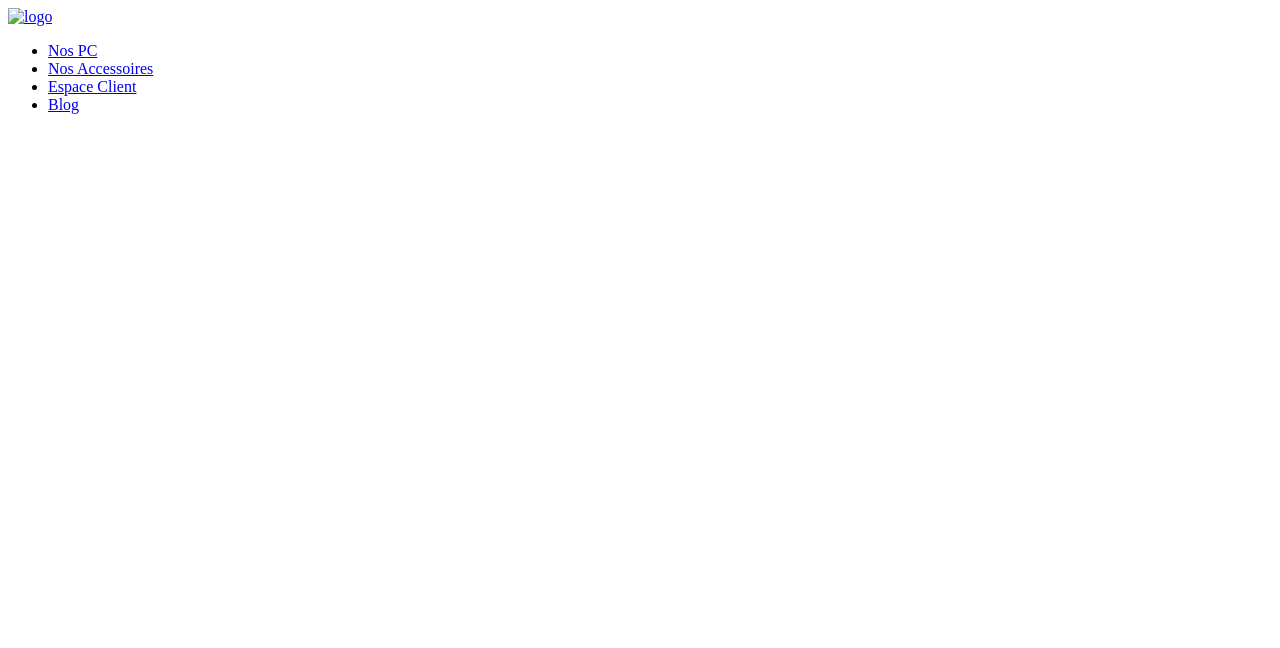
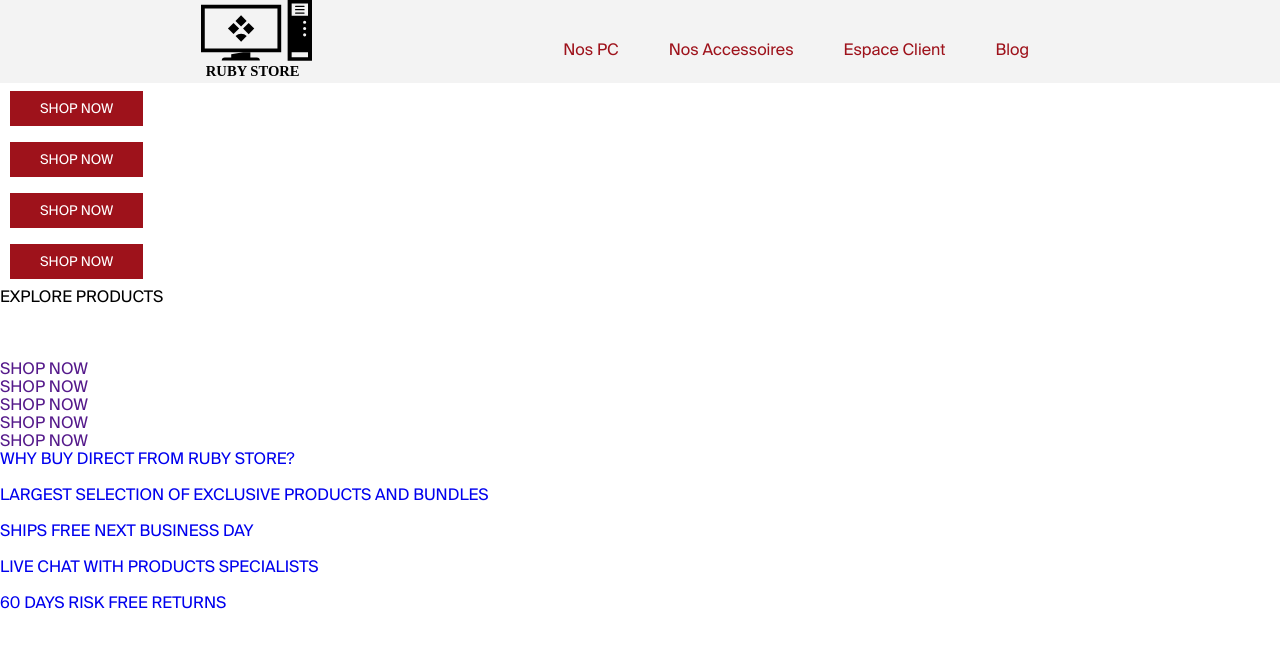
Before and after one commit to benlahsar/Ruby, a plain HTML site: page Home/home.html in a window 1280 px wide. Drawn offline with Linux system fonts and the light colour scheme.

Commit message:
Set the markup of the home page and style navbar

```diff
--- a/Home/home.html
+++ b/Home/home.html
@@ -3,18 +3,133 @@
     <head>
         <meta charset="UTF-8">
         <meta name="viewport" content="width=device-width, initial-scale=1.0">
+        <link rel="stylesheet" href="../css/styles.css">
         <link rel="stylesheet" href="home_style.css">
         <title>Ruby Store</title>
     </head>
     <body>
         <nav>
-            <a href="#"><img src="" alt="logo"></a>
+            <a href="#"><img src="../Images/ruby_store.svg" alt="logo"></a>
             <ul>
                 <li><a href="#">Nos PC</a></li>
                 <li><a href="#">Nos Accessoires</a></li>
                 <li><a href="#">Espace Client</a></li>
                 <li><a href="#">Blog</a></li>
+                <div class="icons">
+                    <li><i class=""></i></li>
+                    <li><i class=""></i></li>
+                </div>
             </ul>
         </nav>
+        <div class="caroussel">
+            <div class="first-img">
+                <header></header>
+                <p></p>
+                <button>SHOP NOW</button>
+                <img src="" alt="">
+            </div>
+            <div class="second">
+                <header></header>
+                <p></p>
+                <button>SHOP NOW</button>
+                <img src="" alt="">
+            </div>
+            <div class="third">
+                <header></header>
+                <p></p>
+                <button>SHOP NOW</button>
+                <img src="" alt="">
+            </div>
+            <div class="fourth">
+                <header></header>
+                <p></p>
+                <button>SHOP NOW</button>
+                <img src="" alt="">
+            </div>
+        </div>
+        <main>
+            <div class="explore-products">
+                <header>EXPLORE PRODUCTS</header>
+                <section class="product-card">
+                    <img src="" alt="">
+                    <p></p>
+                </div>
+                <div class="product-card">
+                    <img src="" alt="">
+                    <p></p>
+                </div>
+                <div class="product-card">
+                    <img src="" alt="">
+                    <p></p>
+                </div>
+            </section>
+            <section class="other-products">
+                <div class="first">
+                    <header></header>
+                    <p></p>
+                    <a href="">SHOP NOW</a>
+                    <img src="" alt="">
+                </div>
+                <div class="second">
+                    <header></header>
+                    <p></p>
+                    <a href="">SHOP NOW</a>
+                    <img src="" alt="">
+                </div>
+                <div class="third">
+                    <header></header>
+                    <p></p>
+                    <a href="">SHOP NOW</a>
+                    <img src="" alt="">
+                </div>
+                <div class="fourth">
+                    <header></header>
+                    <p></p>
+                    <a href="">SHOP NOW</a>
+                    <img src="" alt="">
+                </div>
+                <div class="fifth">
+                    <header></header>
+                    <p></p>
+                    <a href="">SHOP NOW</a>
+                    <img src="" alt="">
+                </div>
+            </section>
+            <section class="reason">
+                <ul>
+                    <li><a href="#"><header>WHY BUY DIRECT FROM RUBY STORE?</header></a></li>
+                    <li>
+                        <a href="#"><img src="" alt="">
+                        <p>LARGEST SELECTION OF EXCLUSIVE PRODUCTS AND BUNDLES</p>
+                        </a>
+                    </li>
+                    <li>
+                        <a href="#"><img src="" alt="">
+                            <p>SHIPS FREE NEXT BUSINESS DAY</p>
+                        </a>
+                    </li>
+                    <li>
+                        <a href="#"><img src="" alt="">
+                        <p>LIVE CHAT WITH PRODUCTS SPECIALISTS</p>
+                        </a>
+                    </li>
+                    <li>
+                        <a href="#"><img src="" alt="">
+                        <p>60 DAYS RISK FREE RETURNS</p>
+                        </a>
+                    </li>
+                </ul>
+            </section>
+            <section>
+                <div class="">
+                    <a href="">
+                        <header></header>
+                        <p></p>
+                        <img src="" alt="">
+                    </a>
+                </div>
+            </section>
+        </main>
     </body>
+    <footer></footer>
 </html>
--- a/css/styles.css
+++ b/css/styles.css
@@ -0,0 +1,52 @@
+:root{
+    --white: white;
+    --bordeau: #9e121b;
+    --my-grey: #f3f3f3;
+}
+*{
+    padding: 0;
+    margin: 0;
+    box-sizing: border-box;
+    font-family: Suisse ;
+}
+@font-face {
+    font-family: Rubik;
+    src: url(../fonts/Rubik-Font.ttf);
+    font-family: Suisse;
+    src: url(../fonts/SuisseIntl-Regular.ttf);
+}
+
+body{
+    background-color: var(--white);
+}
+nav{
+    display: flex;
+    justify-content: space-evenly;
+    align-items: center;
+    background-color: var(--my-grey);
+}
+nav ul{
+    list-style: none;
+    display: flex;
+    justify-content: space-evenly;
+    margin-top: 15px;
+}
+nav a{
+    margin-right: 50px;
+}
+nav a img{
+    height: 80px;
+}
+nav a{
+    color: var(--bordeau);
+}
+a{
+    text-decoration: none;
+}
+button{
+    padding: 10px 30px;
+    margin: 8px 10px;
+    background-color: var(--bordeau);
+    color: var(--white);
+    border: none;
+}
```
Also changed, not shown: Images/ruby_store.png (added), Images/ruby_store.svg (added), fonts/Rubik-Font.ttf (added), fonts/SuisseIntl-Regular.ttf (added), 2 other files.
